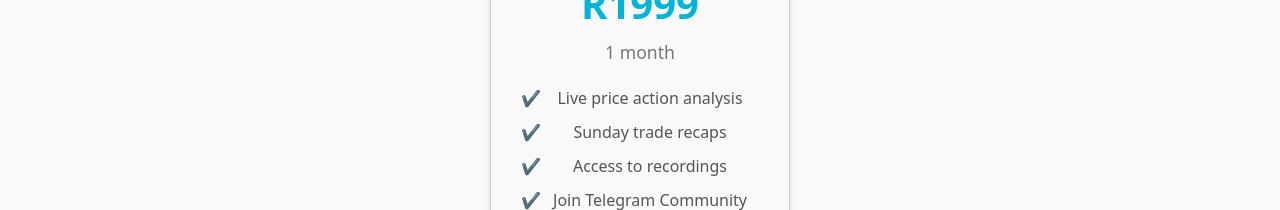
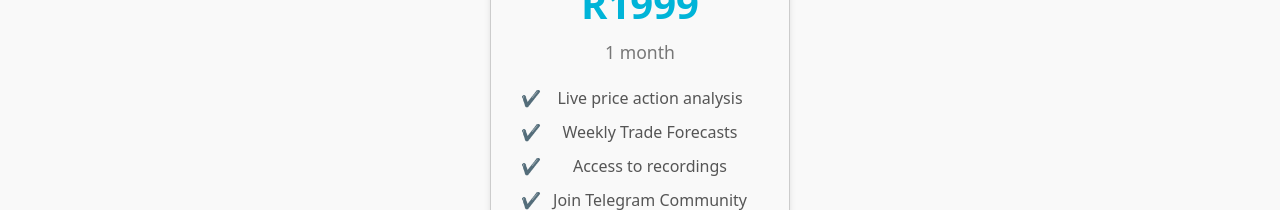
Before and after one commit to NaumM09/forexfuturecrypto, a React (Create React App) app: page / in a window 1280 px wide. Shown: the part 4480-4690 px from the top of the page. Built offline with nearby package versions, Linux system fonts and the light colour scheme.

Commit message:
pricing plan update

```diff
--- a/src/components/PricingPlan.js
+++ b/src/components/PricingPlan.js
@@ -63,7 +63,7 @@ const PricingPlan = () => {
           </div>
           <ul>
             <li>Live price action analysis</li>
-            <li>Sunday trade recaps</li>
+            <li>Weekly Trade Forecasts</li>
             <li>Access to recordings</li>
             <li>Join Telegram Community</li>
           </ul>
```
